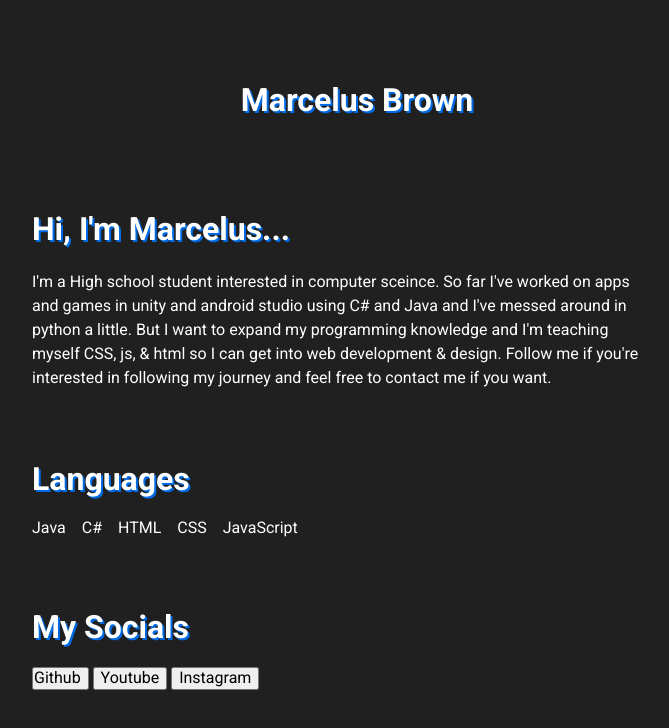
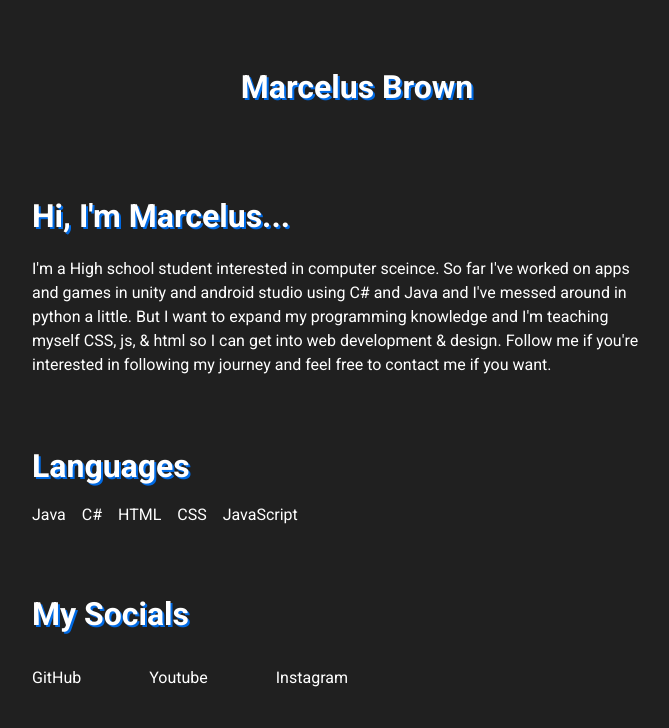
Before and after one commit to mebsport/Marcelus-Brown-Site_OLD, a plain HTML site: page index.html in a window 1280 px wide. Shown: the whole page, without its empty margins (283-952 px from the left). Drawn offline with nearby package versions, Linux system fonts and the light colour scheme; a web font is replaced by a local one.

Commit message:
extra stuff with buttons etc.

```diff
--- a/index.html
+++ b/index.html
@@ -58,7 +58,7 @@
           <h1>My Socials</h1>
         </div>
         <ul class="socials">
-          <button class="social" id="github-link">Github</button>
+          <button class="social" id="github-link">GitHub</button>
           <button class="social" id="youtube-link">Youtube</button>
           <button class="social" id="instagram-link">Instagram</button>
         </ul>
--- a/style.css
+++ b/style.css
@@ -96,6 +96,12 @@ p {
   -ms-transition: font-size ease-in-out 0.15s;
   -o-transition: font-size ease-in-out 0.15s;
   -webkit-transition: font-size ease-in-out 0.15s;
+
+  color: white;
+  border: none;
+  background-color: transparent;
+  padding: 15px 32px;
+  text-align: center;
 }
 
 .social:first-child {
```
Also changed, not shown: script.js (+6 -6 lines).
